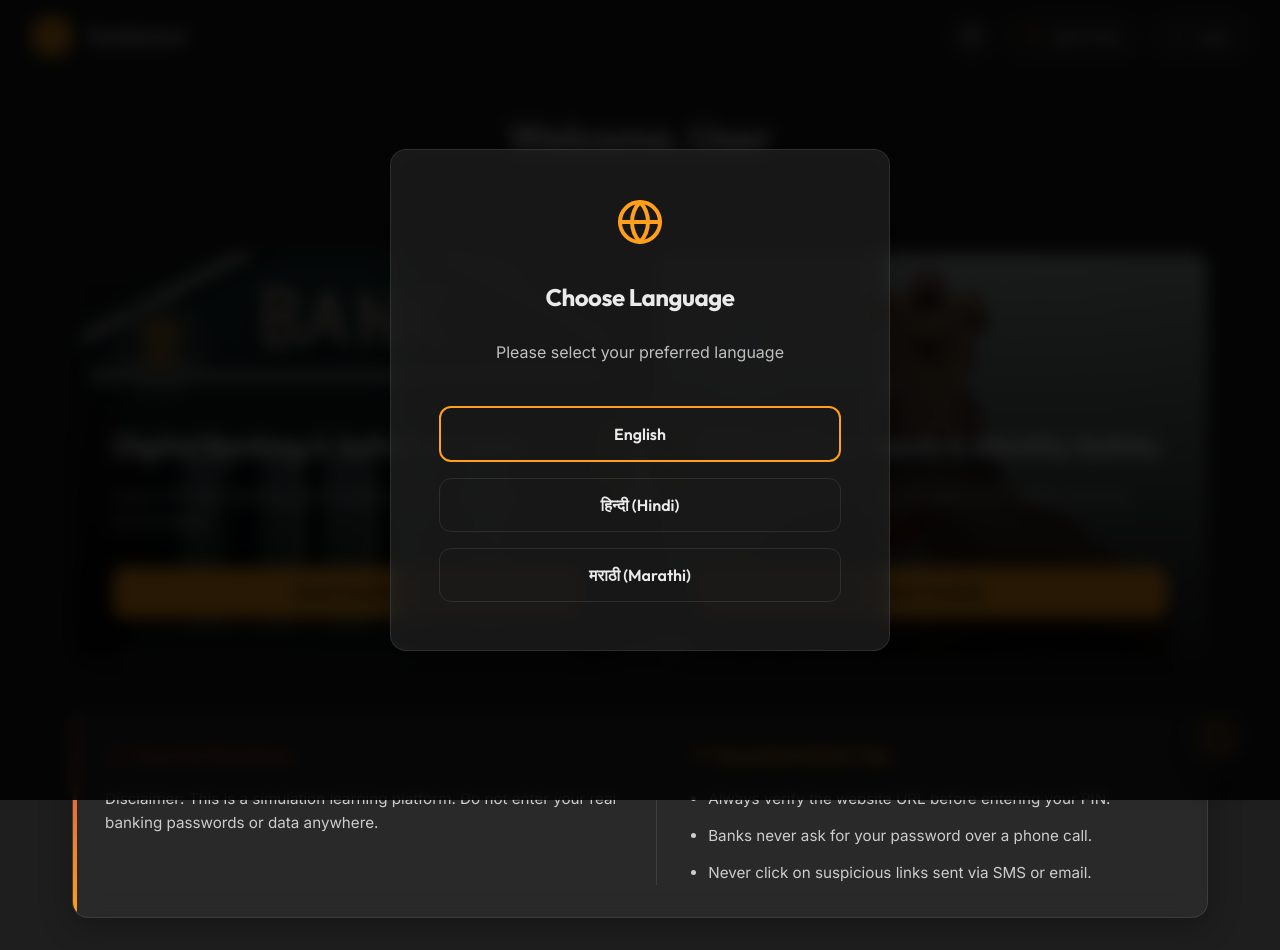
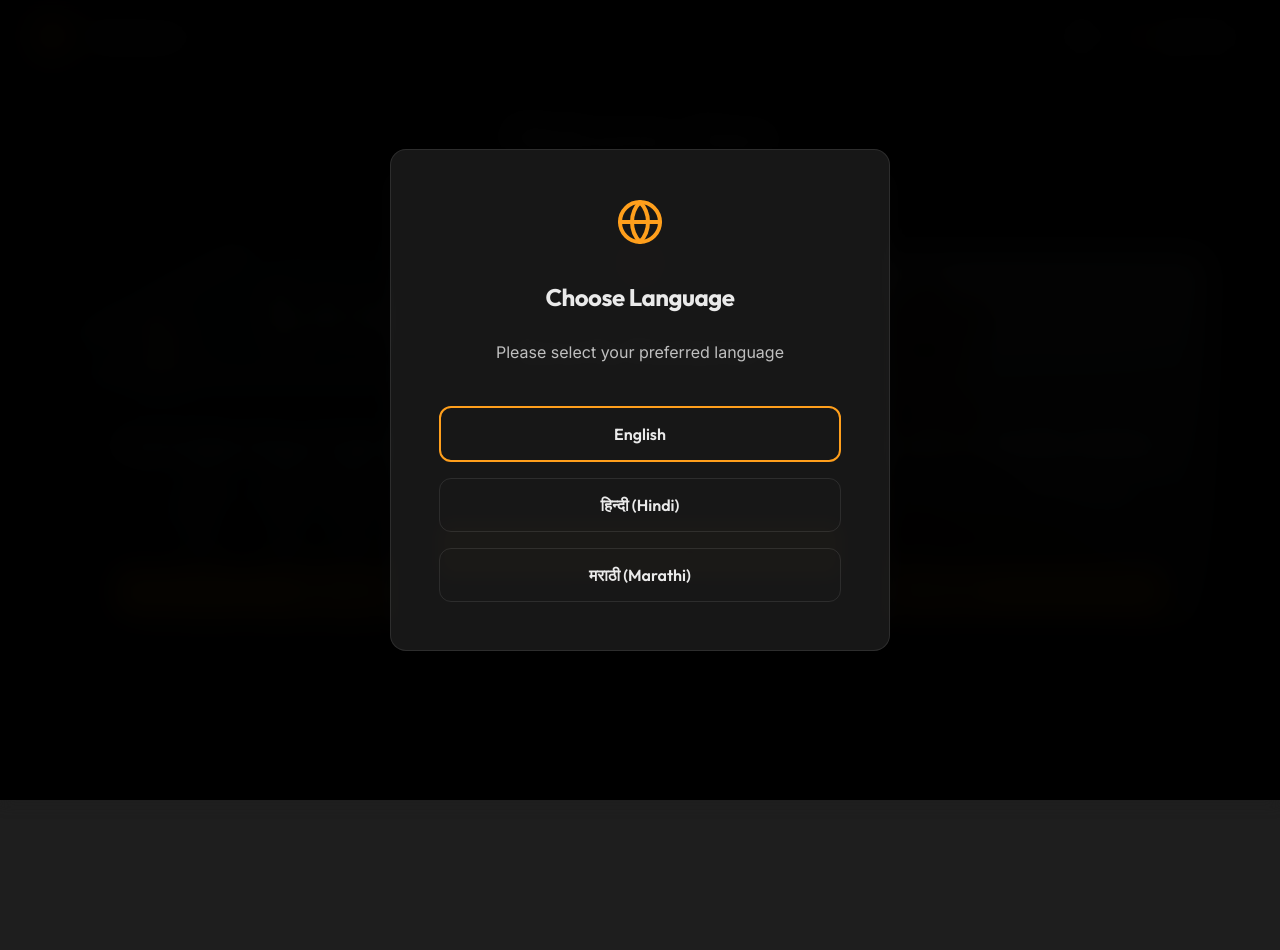
Before and after one commit to Sukanya0704/VivekRaksha, a React app in the folder frontend/: page /dashboard in a window 1280 px wide. After the commit the page ends 800 px from the top, so only its background shows below. Built offline with nearby package versions, Linux system fonts and the light colour scheme; the HTML template or start-up script is replaced by a standard one.

Commit message:
Change in UI

```diff
--- a/frontend/src/pages/Dashboard.jsx
+++ b/frontend/src/pages/Dashboard.jsx
@@ -1,4 +1,5 @@
 import React, { useState, useEffect } from 'react';
+import { createPortal } from 'react-dom';
 import { useNavigate } from 'react-router-dom';
 import { useLanguage } from '../context/LanguageContext';
 import { Landmark, Building2, AlertCircle, Info, LogOut, Navigation } from 'lucide-react';
@@ -18,6 +19,7 @@ const Dashboard = () => {
   const navigate = useNavigate();
   const user = JSON.parse(localStorage.getItem('user')) || { name: 'User' };
 
+  const [showDisclaimer, setShowDisclaimer] = useState(() => !sessionStorage.getItem('disclaimerAccepted'));
   const [animatingTo, setAnimatingTo] = useState(null);
   const [currentImageIndex, setCurrentImageIndex] = useState(0);
 
@@ -38,8 +40,40 @@ const Dashboard = () => {
       setTimeout(() => navigate('/identity'), 600);
   };
 
+  const handleAcceptDisclaimer = () => {
+    sessionStorage.setItem('disclaimerAccepted', 'true');
+    setShowDisclaimer(false);
+  };
+
   return (
+    <>
+      {showDisclaimer && createPortal(
+        <div style={{
+          position: 'fixed', top: 0, left: 0, right: 0, bottom: 0,
+          backgroundColor: 'rgba(0,0,0,0.85)', backdropFilter: 'blur(10px)',
+          display: 'flex', alignItems: 'center', justifyContent: 'center',
+          zIndex: 99999, padding: '20px'
+        }}>
+          <div className="glass-panel animate-fade-in" style={{ maxWidth: '500px', width: '100%', padding: '3rem', textAlign: 'center' }}>
+              <div style={{ width: 80, height: 80, background: 'rgba(239, 68, 68, 0.1)', borderRadius: '50%', display: 'flex', alignItems: 'center', justifyContent: 'center', margin: '0 auto 1.5rem', border: '2px solid rgba(239, 68, 68, 0.3)' }}>
+                 <AlertCircle size={40} color="#EF4444" />
+              </div>
+              <h2 style={{ marginBottom: '1.5rem', color: 'var(--text-primary)', fontSize: '1.8rem', fontFamily: 'var(--font-heading)' }}>{t('securityDisclaimer') || 'Simulation Disclaimer'}</h2>
+              <p style={{ color: 'var(--text-primary)', opacity: 0.85, fontSize: '1.1rem', lineHeight: 1.6, marginBottom: '2.5rem' }}>
+                  {t('townDisclaimer') || "This is a simulated training environment. Never enter your real passwords, OTPs, or financial details here."}
+              </p>
+              <button className="btn btn-warning" style={{ width: '100%', padding: '16px', fontSize: '1.1rem', display: 'flex', alignItems: 'center', justifyContent: 'center', gap: '8px' }} onClick={handleAcceptDisclaimer}>
+                  Proceed to Training <Navigation size={20} />
+              </button>
+          </div>
+        </div>,
+        document.body
+      )}
+
       <div className="dashboard-container" style={{
+        filter: showDisclaimer ? 'blur(8px)' : 'none',
+        pointerEvents: showDisclaimer ? 'none' : 'auto',
+        userSelect: showDisclaimer ? 'none' : 'auto',
         minHeight: '100vh',
         background: 'var(--bg-primary)',
         display: 'flex',
@@ -56,9 +90,6 @@ const Dashboard = () => {
         <div style={{ display: 'flex', alignItems: 'center', gap: '1rem' }}>
           <LanguageSelector />
           <ThemeToggle />
-          <button className="btn btn-outline" onClick={() => { localStorage.clear(); navigate('/'); }} style={{ padding: '8px 16px', fontSize: '0.9rem' }}>
-            <LogOut size={16} /> {t('login')}
-          </button>
         </div>
       </header>
 
@@ -140,40 +171,10 @@ const Dashboard = () => {
             </div>
         </div>
 
-        {/* Security Notice Board */}
-        <div className="glass-panel animate-fade-in-delay-2" style={{ padding: '2rem', display: 'flex', flexDirection: 'column', gap: '1.5rem', background: 'var(--glass-bg)', position: 'relative', overflow: 'hidden', marginTop: '1rem' }}>
-            <div style={{ position: 'absolute', top: 0, left: 0, width: '4px', height: '100%', background: 'linear-gradient(to bottom, #D64545, #FF9F1C)' }}></div>
-
-            <div style={{ display: 'grid', gridTemplateColumns: 'minmax(0, 1fr) minmax(0, 1fr)', gap: '2rem' }}>
-                <div>
-                   <h4 style={{ color: 'var(--color-muted-red)', marginBottom: '1rem', display: 'flex', alignItems: 'center', gap: '8px', fontSize: '1.2rem' }}>
-                      <AlertCircle size={20} /> {t('securityDisclaimer')}
-                   </h4>
-                   <p style={{ color: 'var(--text-primary)', opacity: 0.85, fontSize: '0.95rem', lineHeight: 1.6 }}>
-                      {t('townDisclaimer')}
-                   </p>
-                </div>
-
-                <div style={{ borderLeft: '1px solid var(--glass-border)', paddingLeft: '2rem' }}>
-                   <h4 style={{ color: 'var(--color-warning-orange)', marginBottom: '1rem', display: 'flex', alignItems: 'center', gap: '8px', fontSize: '1.2rem' }}>
-                      <Navigation size={20} /> {t('safetyTips')}
-                   </h4>
-                   <ul style={{ fontSize: '0.95rem', color: 'var(--text-primary)', opacity: 0.85, paddingLeft: '1.2rem', display: 'flex', flexDirection: 'column', gap: '0.8rem' }}>
-                      <li>{t('tip1')}</li>
-                      <li>{t('tip2')}</li>
-                      <li>{t('tip3')}</li>
-                   </ul>
-                </div>
-            </div>
-        </div>
       </main>
 
-      <div style={{ position: 'fixed', bottom: '2rem', right: '2rem' }}>
-        <button className="glass-panel" style={{ borderRadius: '50%', width: '60px', height: '60px', padding: 0, display: 'flex', alignItems: 'center', justifyContent: 'center', color: '#FF9F1C', cursor: 'help' }}>
-          <Info size={32} />
-        </button>
       </div>
-    </div>
+    </>
   );
 };
 
--- a/frontend/src/translations.js
+++ b/frontend/src/translations.js
@@ -4,16 +4,16 @@ export const translations = {
     appSubtitle: 'The Guardian Path',
     login: 'Login',
     signup: 'Sign Up',
-    infoText: 'Your ultimate training ground for real-world digital safety. Experience hands-on, realistic banking scenarios where you can practice UPI payments, tackle net-banking tasks, and outsmart scammers—all in a completely risk-free zone. Dive in and build your digital confidence!',
+    infoText: 'Step into a safe, digital playground designed to build your confidence online. Vivek Raksha lets you practice real-world tasks like using banking apps or setting up secure passwords on mock screens where you cant make a mistake. You will learn how to spot fake messages and outsmart scammers in a 100% risk free environment, ensuring you stay protected and tech-savy in todays digital world.',
     phoneNum: 'Phone Number',
     enterPhone: 'Enter your phone number',
-    pin: 'Simulated PIN',
+    pin: 'PIN',
     enterPin: 'Enter PIN',
     confirmPin: 'Confirm PIN',
     savePinInfo: 'Please remember this PIN',
     forgotPassword: 'Forgot Password?',
     dashboard: 'Dashboard',
-    townDisclaimer: 'Disclaimer: This is a simulation learning platform. Do not enter your real banking passwords or data anywhere.',
+    townDisclaimer: 'Disclaimer: This is a simulation learning platform. Do not enter your real passwords or personal data anywhere.',
     bankBuilding: 'Digital Banking & Safe Payments',
     mncBuilding: 'Official Documents & Identity Safety',
     moduleUPI: 'UPI Payments Training',
```
Also changed, not shown: frontend/src/pages/LevelMap.jsx (+21 -20 lines). Lines whose indentation alone changed are shown as unchanged.
